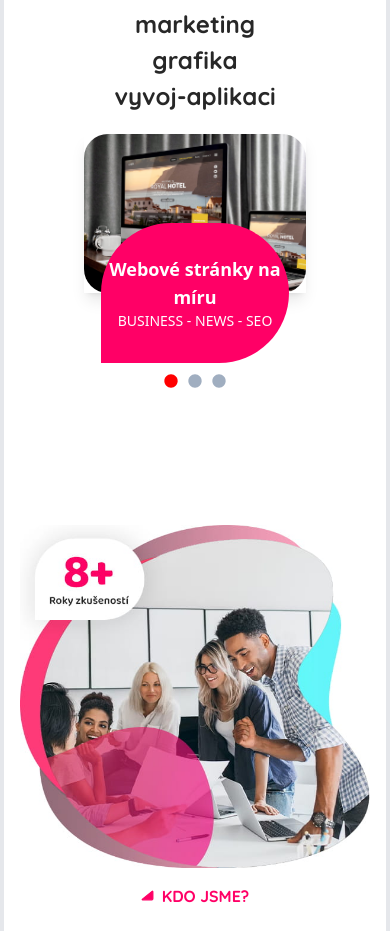
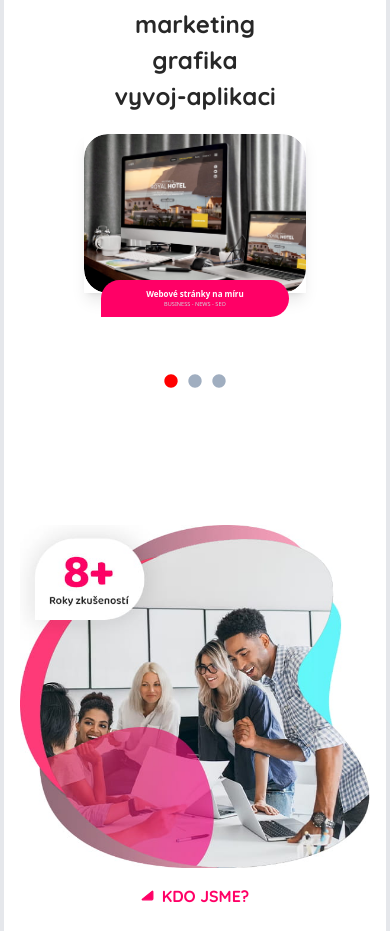
Before and after one commit to Atifzada/expert_dev, a Next.js app: page / in a window 390 px wide. Shown: the part 2064-2995 px from the top of the page. Built offline with nearby package versions, Linux system fonts and the light colour scheme; a web font is replaced by a local one.

Commit message:
Made section 3 card fully responsive

```diff
--- a/components/CardComponent.tsx
+++ b/components/CardComponent.tsx
@@ -1,4 +1,5 @@
-import React from "react";
+import React, { useState } from "react";
+import { FaPlus } from "react-icons/fa";
 
 interface CardProps {
   title: string;
@@ -13,30 +14,55 @@ const CardComponent: React.FC<CardProps> = ({
   image,
   tags,
 }) => {
+
+  const [isHovered, setIsHovered] = useState(false);
+  const [isRotate, setIsRotate] = useState(false);
+
   return (
     <div className="relative w-full max-w-lg shadow-lg">
       <div className="w-full rounded-3xl cursor-pointer overflow-hidden">
         <img
           src={image}
           alt={title}
-          className="w-full h-full transition-transform transform hover:scale-105 "
+          className="rounded-3xl transition-transform transform hover:scale-105 "
         />
       </div>
-      <div className="absolute bottom-0 left-0 w-full">
-        <div className="absolute bottom-0 left-1/2 transform -translate-x-1/2 translate-y-1/2 text-white transition-all hover:translate-y-0 flex justify-center w-full">
-          <div className="custom-class bg-custom-red bg-opacity-100 flex-col justify-center items-center py-8 w-[85%] rounded-full text-center" style={{ borderBottomLeftRadius: "0" }}>
-            <h2 className="text-lg font-bold hover:text-white hover:scale-110 transition-transform">{title}</h2>
-            <p className="text-sm hover:text-white hover:scale-110 transition-transform">{tags}</p>
-            <div className="hidden group-hover:block mt-2">
-              <hr className="border-white w-16 my-2" />
-              <p className="text-xs">{description}</p>
-              <button className="mt-4 bg-black bg-opacity-50 text-white p-2 rounded-full">
-                +
-              </button>
+      <div
+        className={`absolute -bottom-[15%] transform text-white transition-all duration-300 flex justify-center w-full cursor-pointer`}
+        onMouseOver={() => setIsHovered(true)}
+        onMouseOut={() => setIsHovered(false)}
+      >
+        <div className="custom-class bg-custom-red bg-opacity-100 flex-col justify-center items-center py-2 sm:py-8 w-[85%] rounded-[2.5rem] sm:rounded-[4.5rem] text-center rounded-bl-none sm:rounded-bl-none">
+          <h2 className="text-[0.5rem] sm:text-[1.125rem] font-bold hover:text-white hover:cursor-pointer transition-transform">{title}</h2>
+          <p className="text-[0.35rem] sm:text-[0.85rem] text-gray-300 hover:text-white hover:cursor-pointer transition-transform">{tags}</p>
+          <div className={`flex flex-col items-center justify-center gap-1 sm:gap-2 transition-transform ${!isHovered ? 'hidden' : 'flex'}`}>
+            <div className="border-t-2 border-white w-[7rem] my-1 sm:my-2" />
+            <p className="text-[0.5rem] sm:text-[0.85rem] text-center w-[80%]">{description}</p>
+            <div
+              className="rounded-[0.25rem] sm:rounded-2xl p-1 sm:p-4 bg-gray-700 flex items-center justify-center"
+              onMouseEnter={(e) => {
+                setIsRotate(true);
+              }}
+              onMouseLeave={(e) => {
+                setIsRotate(false);
+              }}
+            >
+              <FaPlus className={`text-white text-[0.5rem] sm:text-xl cursor-pointer`}
+                onMouseEnter={(e) => {
+                  if (isRotate) {
+                    e.currentTarget.classList.add('rotatePlus');
+                    e.currentTarget.classList.remove('rotateRev');
+                  }
+                }}
+                onMouseLeave={(e) => {
+                  if (isRotate) {
+                    e.currentTarget.classList.remove('rotatePlus');
+                    e.currentTarget.classList.add('rotateRev');
+                  }
+                }} />
             </div>
           </div>
         </div>
-        <div className="absolute bottom-0 left-1/2 transform -translate-x-1/2 translate-y-full h-[75%] bg-custom-red bg-opacity-100 w-full rounded-2xl" style={{ borderBottomLeftRadius: "0" }}></div>
       </div>
     </div>
   );
```
